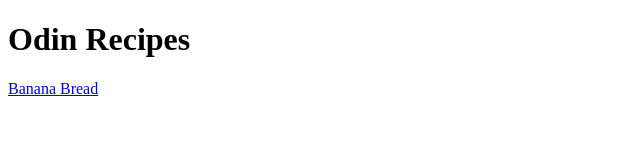
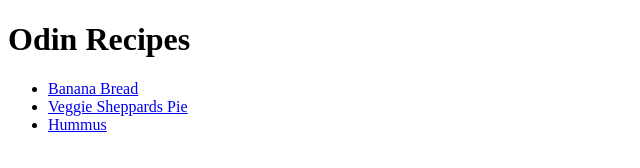
Before and after one commit to yqtyyz/odin-recipes, a plain HTML site: page index.html in a window 1280 px wide. Shown: the whole page, without its empty margins (0-640 px from the left). Drawn offline with Linux system fonts and the light colour scheme.

Commit message:
saved changes to index and bananabread .html files

```diff
--- a/index.html
+++ b/index.html
@@ -7,7 +7,10 @@
 </head>
 <body>
     <h1>Odin Recipes</h1>
-    <a href="recipes/bananabread.html">Banana Bread</a>
-
+    <ul>
+        <li><a href="recipes/bananabread.html">Banana Bread</a></li>
+        <li><a href="recipes/vsheppardspie.html">Veggie Sheppards Pie</a></li>
+        <li><a href="recipes/hummus.html">Hummus</a></li>
+    </ul>
 </body>
 </html>
```
Also changed, not shown: recipes/bananabread.html (+2 -1 lines).
